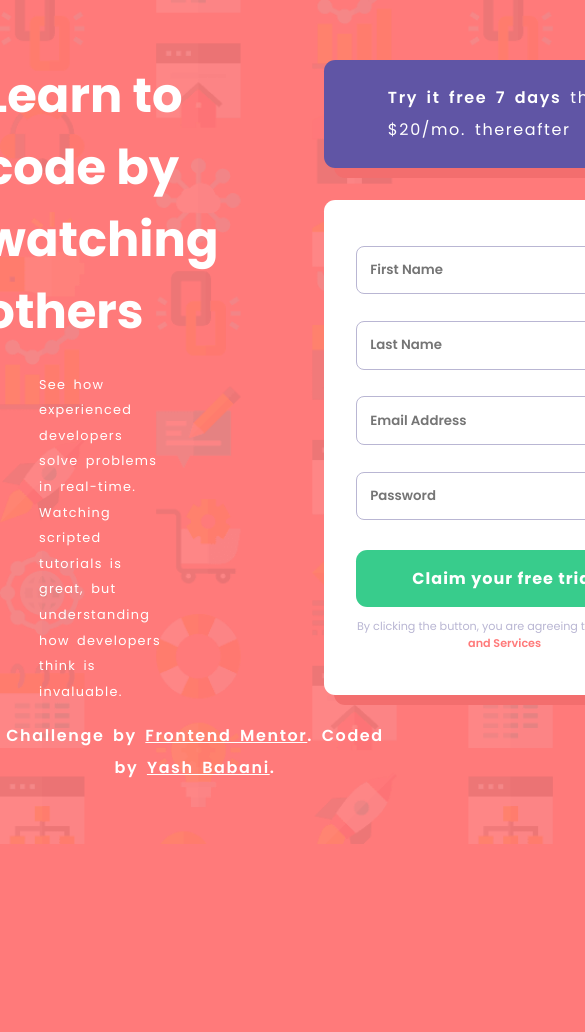
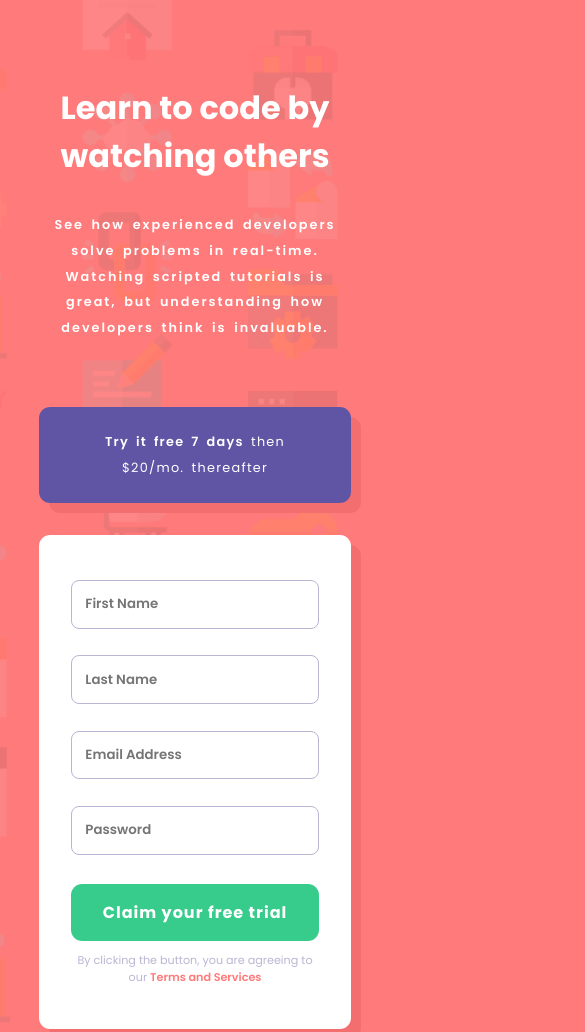
Before and after one commit to Yashbabani0/intro-component-with-signup-form-master, a plain HTML site: page index.html in a window 390 px wide. Shown: the top 1032 px of the page, 585 px wide, since content can reach past the window. Before the commit the page ends 844 px from the top, so only its background shows below. Drawn offline with Linux system fonts and the light colour scheme.

Commit message:
mobile css complete

```diff
--- a/index.html
+++ b/index.html
@@ -15,15 +15,6 @@
     <title>Frontend Mentor | Intro component with sign up form</title>
     <link rel="stylesheet" href="style.css">
 
-    <!-- Feel free to remove these styles or customise in your own stylesheet 👍 -->
-    <style>
-      .attribution,a {
-        font-size: 1em;
-        font-weight: 600;
-        text-align: center;
-        color: white;
-      }
-    </style>
   </head>
   <body>
     <main>
@@ -57,7 +48,7 @@
         Challenge by
         <a href="https://www.frontendmentor.io?ref=challenge" target="_blank"
           >Frontend Mentor</a
-        >. Coded by <a href="https://github.com/Yashbabani0">Yash Babani</a>.
+        >. <br> Coded by <a href="https://github.com/Yashbabani0">Yash Babani</a>.
       </p>
     </footer>
   </body>
--- a/style.css
+++ b/style.css
@@ -113,3 +113,48 @@ span {
   font-weight: 600;
   cursor: pointer;
 }
+.attribution,
+a {
+  font-size: 1em;
+  font-weight: 600;
+  text-align: center;
+  color: white;
+}
+@media (max-width: 62em) {
+  body {
+    background-image: url(./images/bg-intro-mobile.png);
+    flex-direction: column;
+    background-color: var(--Red);
+    text-align: center;
+  }
+  main {
+    max-width: 100%;
+    flex-direction: column;
+    margin-top: 10vh;
+  }
+  #left {
+    max-width: 100%;
+  }
+  h1 {
+    font-size: 2em;
+    margin-bottom: 1em;
+  }
+  #left p {
+    font-size: 0.8em;
+    letter-spacing: 2px;
+  }
+  #left p {
+    font-weight: 600;
+  }
+  #right {
+    margin-top: -30%;
+  }
+  #offer p {
+    font-size: 0.8em;
+  }
+  .attribution,
+  a {
+    margin-bottom: 2em;
+    font-size: 12px;
+  }
+}
```
